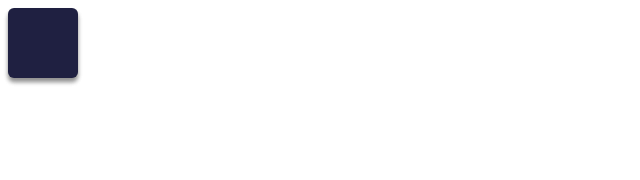
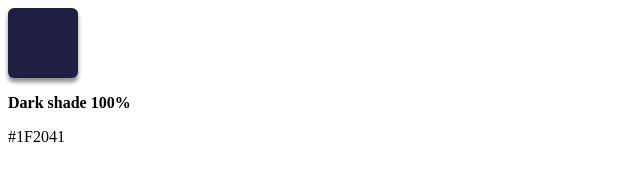
Before and after one commit to Andrey-sambar/metalamp_layout, a website: page src/colors-type.pug in a window 1280 px wide. Shown: the whole page, without its empty margins (0-640 px from the left). Drawn offline with nearby package versions, Linux system fonts and the light colour scheme; files that its build step writes are made by us from their sources.

Commit message:
added title and subtitle elements

```diff
--- /dev/null
+++ b/src/components/color-palette/__subtitle/color-palette__subtitle.pug
@@ -0,0 +1 @@
+p.color-palette__subtitle #1F2041
--- /dev/null
+++ b/src/components/color-palette/__subtitle/color-palette__subtitle.scss
@@ -0,0 +1,3 @@
+.color-palette__subtitle {
+  font-weight: normal;
+}
--- /dev/null
+++ b/src/components/color-palette/__text/color-palette__text.pug
@@ -0,0 +1,3 @@
+.color-palette__text
+  include ../__title/color-palette__title
+  include ../__subtitle/color-palette__subtitle
--- /dev/null
+++ b/src/components/color-palette/__text/color-palette__text.scss
@@ -0,0 +1,2 @@
+@import "../__title/color-palette__title";
+@import "../__subtitle/color-palette__subtitle";
--- /dev/null
+++ b/src/components/color-palette/__title/color-palette__title.pug
@@ -0,0 +1 @@
+p.color-palette__title Dark shade 100%
--- /dev/null
+++ b/src/components/color-palette/__title/color-palette__title.scss
@@ -0,0 +1,3 @@
+.color-palette__title {
+  font-weight: bold;
+}
--- a/src/components/color-palette/color-palette.pug
+++ b/src/components/color-palette/color-palette.pug
@@ -1,2 +1,3 @@
 .color_palette
-  include __color-box/color-palette__color-box.pug
+  include __color-box/color-palette__color-box
+  include __text/color-palette__text
--- a/src/components/color-palette/color-palette.scss
+++ b/src/components/color-palette/color-palette.scss
@@ -1 +1,2 @@
-@import "./__color-box/color-palette__color-box.scss";
+@import "./__color-box/color-palette__color-box";
+@import "./__text/color-palette__text";
```
